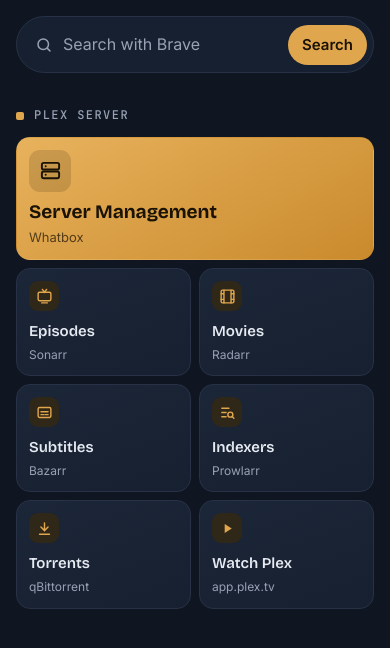
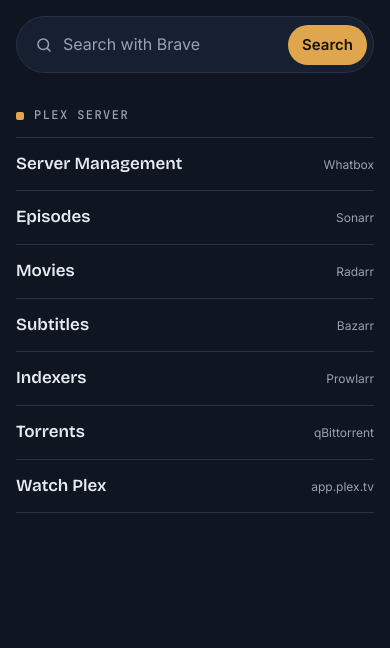
Before and after one commit to icefritz/egilsson.me, a plain HTML site: page utilities/index.html in a window 390 px wide. Shown: the part 110-758 px from the top of the page. Drawn offline with nearby package versions, Linux system fonts and the light colour scheme.

Commit message:
Apply home UI review: flat nav, flat surfaces, quieter weather
Carry out docs/ui-reviews/ui-refine-home:
- Home nav becomes a plain list with dividers instead of icon-tile cards.
- Utilities links use the same flat list; icon tiles and gradients removed.
- Hover changes border color only, no lift.
- Weather panel and menu buttons use a flat surface; panel radius 8px.
- Weather bars and icons use neutral colors instead of the accent.
- On phones, weather shows four days and day labels stay on one line.

Co-Authored-By: Claude Haiku 5.5 <noreply@anthropic.com>

```diff
--- a/utilities/index.html
+++ b/utilities/index.html
@@ -25,27 +25,12 @@ button{font:inherit;font-weight:600;cursor:pointer;border:0;border-radius:999px;
 button:hover{background:var(--accent-2)}
 h2{display:flex;align-items:center;gap:10px;margin:0 0 12px;font-family:var(--f-mono);font-size:12px;font-weight:500;letter-spacing:.12em;text-transform:uppercase;color:var(--muted)}
 h2::before{content:"";width:8px;height:8px;border-radius:2px;background:var(--accent)}
-.grid{display:grid;grid-template-columns:repeat(4,1fr);grid-auto-rows:minmax(118px,auto);gap:10px}
-.grid a{position:relative;display:flex;flex-direction:column;justify-content:flex-end;gap:3px;padding:16px;border:1px solid var(--line);border-radius:14px;background:linear-gradient(160deg,var(--surface2),var(--surface));text-decoration:none;min-width:0;overflow:hidden;transition:border-color .15s,transform .15s}
-.grid a:hover{border-color:var(--accent);transform:translateY(-2px)}
-.ic{position:absolute;top:14px;left:14px;width:34px;height:34px;border-radius:9px;display:grid;place-items:center;background:var(--accent-soft);color:var(--accent)}
-.ic svg{width:19px;height:19px}
-.grid b{font-family:var(--f-display);font-size:17px;font-weight:600;white-space:nowrap;overflow:hidden;text-overflow:ellipsis}
-.grid span{font-size:12px;color:var(--muted);white-space:nowrap;overflow:hidden;text-overflow:ellipsis}
-.grid a.feat{grid-column:span 2;background:linear-gradient(150deg,var(--feat-a),var(--feat-b));border-color:transparent;color:var(--on-feat)}
-.feat .ic{background:rgba(26,18,5,.14);color:var(--on-feat);width:42px;height:42px;border-radius:11px}
-.feat .ic svg{width:23px;height:23px}
-.grid .feat b{font-size:22px;font-weight:700}
-.grid .feat span{color:var(--on-feat);opacity:.7;font-size:13px}
+.grid{border-top:1px solid var(--line)}
+.grid a{display:flex;align-items:baseline;gap:12px;padding:14px 0;border-bottom:1px solid var(--line);color:var(--fg);text-decoration:none;min-width:0;transition:border-color .15s}
+.grid a:hover{border-color:var(--accent)}
+.grid b{font-family:var(--f-display);font-size:17px;font-weight:600;white-space:nowrap;overflow:hidden;text-overflow:ellipsis;min-width:0}
+.grid span{margin-left:auto;font-size:12px;color:var(--muted);white-space:nowrap;overflow:hidden;text-overflow:ellipsis;flex:none}
 @media (max-width:560px){
-  .grid{grid-template-columns:repeat(2,1fr);grid-auto-rows:minmax(92px,auto);gap:8px}
-  .grid a{padding:52px 12px 12px}
-  .grid a.feat{padding-top:60px}
-  .ic{top:12px;left:12px;width:30px;height:30px}
-  .ic svg{width:17px;height:17px}
-  .grid b{font-size:15px}
-  .grid a.feat{grid-column:1/-1}
-  .grid .feat b{font-size:19px}
   button{padding:9px 14px}
 }
 </style>
@@ -62,13 +47,13 @@ h2::before{content:"";width:8px;height:8px;border-radius:2px;background:var(--ac
   <section>
     <h2>Plex Server</h2>
     <div class="grid">
-      <a class="feat" href="https://whatbox.ca/manage" target="_blank" rel="noopener"><i class="ic"><svg viewBox="0 0 24 24" fill="none" stroke="currentColor" stroke-width="2" stroke-linecap="round"><rect x="3" y="4" width="18" height="7" rx="2"/><rect x="3" y="13" width="18" height="7" rx="2"/><path d="M7 7.5h.01M7 16.5h.01"/></svg></i><b>Server Management</b><span>Whatbox</span></a>
-      <a href="https://sonarr.egilsson.me/" target="_blank" rel="noopener"><i class="ic"><svg viewBox="0 0 24 24" fill="none" stroke="currentColor" stroke-width="2" stroke-linecap="round"><rect x="3" y="6" width="18" height="12" rx="2"/><path d="m9 2 3 4 3-4M8 21h8"/></svg></i><b>Episodes</b><span>Sonarr</span></a>
-      <a href="https://radarr.egilsson.me/" target="_blank" rel="noopener"><i class="ic"><svg viewBox="0 0 24 24" fill="none" stroke="currentColor" stroke-width="2" stroke-linecap="round"><rect x="3" y="3" width="18" height="18" rx="2"/><path d="M7 3v18M17 3v18M3 8h4M3 16h4M17 8h4M17 16h4"/></svg></i><b>Movies</b><span>Radarr</span></a>
-      <a href="https://bazarr.egilsson.me/" target="_blank" rel="noopener"><i class="ic"><svg viewBox="0 0 24 24" fill="none" stroke="currentColor" stroke-width="2" stroke-linecap="round"><rect x="3" y="5" width="18" height="14" rx="2"/><path d="M7 15h4M13 15h4M7 11h10"/></svg></i><b>Subtitles</b><span>Bazarr</span></a>
-      <a href="https://prowlarr.egilsson.me/" target="_blank" rel="noopener"><i class="ic"><svg viewBox="0 0 24 24" fill="none" stroke="currentColor" stroke-width="2" stroke-linecap="round"><path d="M4 6h10M4 12h6M4 18h6"/><circle cx="16" cy="15" r="3.5"/><path d="m21 20-2.5-2.5"/></svg></i><b>Indexers</b><span>Prowlarr</span></a>
-      <a href="https://qbittorrent.egilsson.me/" target="_blank" rel="noopener"><i class="ic"><svg viewBox="0 0 24 24" fill="none" stroke="currentColor" stroke-width="2" stroke-linecap="round"><path d="M12 4v11M7 10l5 5 5-5M5 20h14"/></svg></i><b>Torrents</b><span>qBittorrent</span></a>
-      <a href="https://app.plex.tv/" target="_blank" rel="noopener"><i class="ic"><svg viewBox="0 0 24 24" fill="currentColor"><path d="M8 5.5v13l10-6.5z"/></svg></i><b>Watch Plex</b><span>app.plex.tv</span></a>
+      <a href="https://whatbox.ca/manage" target="_blank" rel="noopener"><b>Server Management</b><span>Whatbox</span></a>
+      <a href="https://sonarr.egilsson.me/" target="_blank" rel="noopener"><b>Episodes</b><span>Sonarr</span></a>
+      <a href="https://radarr.egilsson.me/" target="_blank" rel="noopener"><b>Movies</b><span>Radarr</span></a>
+      <a href="https://bazarr.egilsson.me/" target="_blank" rel="noopener"><b>Subtitles</b><span>Bazarr</span></a>
+      <a href="https://prowlarr.egilsson.me/" target="_blank" rel="noopener"><b>Indexers</b><span>Prowlarr</span></a>
+      <a href="https://qbittorrent.egilsson.me/" target="_blank" rel="noopener"><b>Torrents</b><span>qBittorrent</span></a>
+      <a href="https://app.plex.tv/" target="_blank" rel="noopener"><b>Watch Plex</b><span>app.plex.tv</span></a>
     </div>
   </section>
 </main>
```
Also changed, not shown: index.html (+11 -14 lines).
